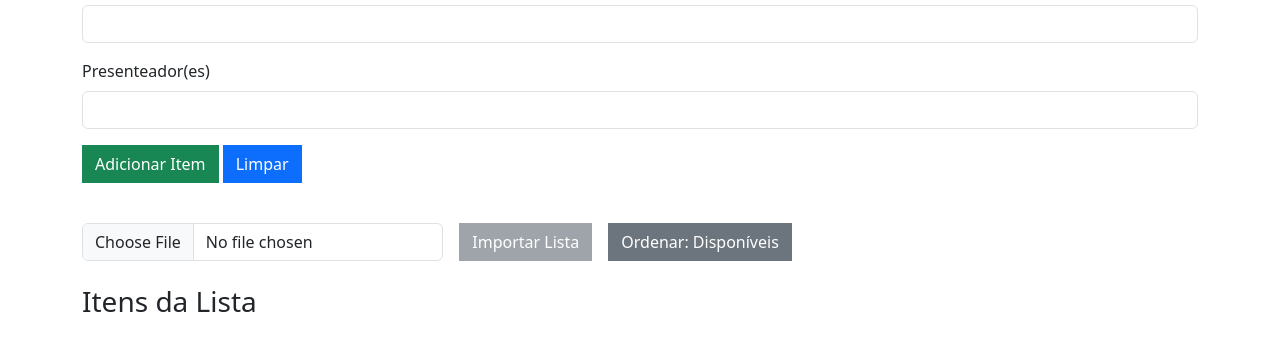
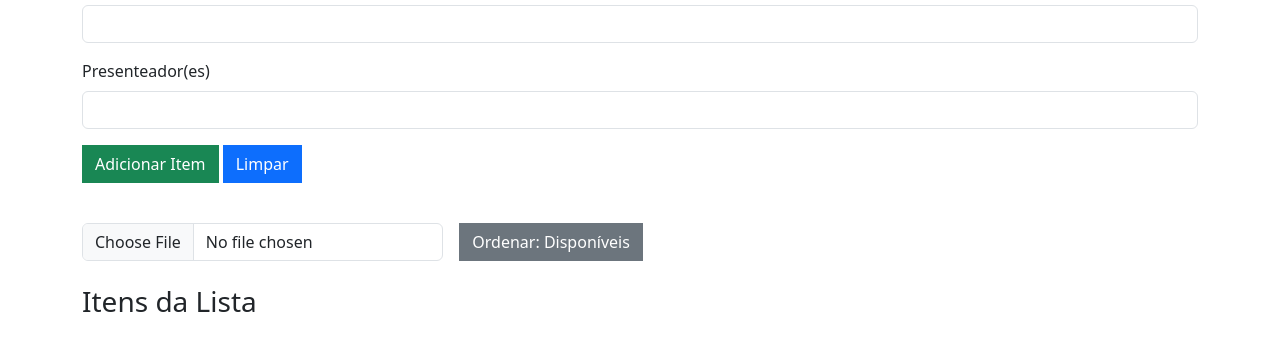
Before and after one commit to Lafebahia/casa-nova, a website: page public/cadastro.html in a window 1280 px wide. Shown: the part 97-448 px from the top of the page. Drawn offline with nearby package versions, Linux system fonts and the light colour scheme; no server answers.

Commit message:
desativar botao import

```diff
--- a/public/cadastro.html
+++ b/public/cadastro.html
@@ -31,9 +31,9 @@
             <div class="col-md-4">
                 <input class="form-control" type="file" id="arquivoItens">
             </div>
-            <div class="col-auto">
-                <button class="btn btn-secondary rounded-0" onclick="importarArquivo()" disabled>Importar Lista</button>
-            </div>
+            <!-- <div class="col-auto">
+                <button class="btn btn-secondary rounded-0" onclick="importarArquivo()">Importar Lista</button>
+            </div> -->
             <div class="col-auto">
                 <button class="btn btn-secondary rounded-0" onclick="ordenarListaDisponiveis()">Ordenar: Disponíveis</button>
             </div>
```
